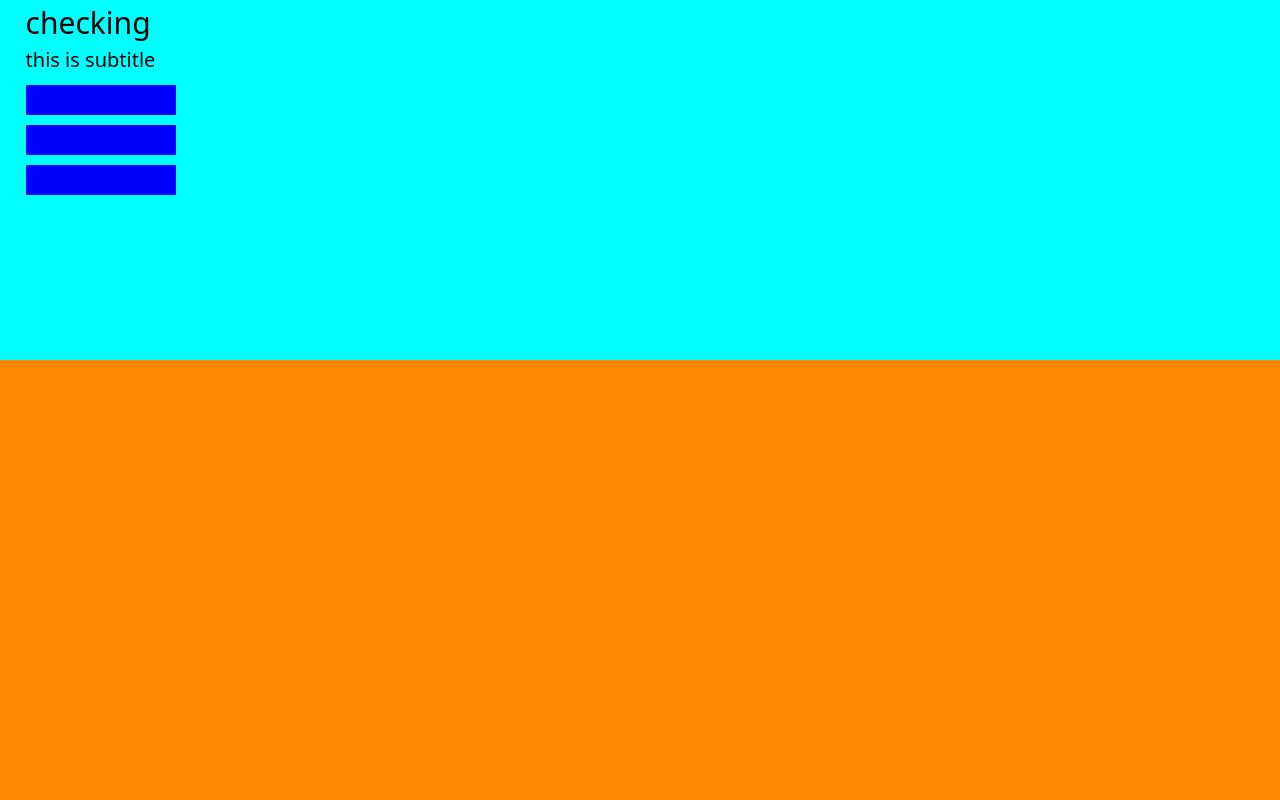
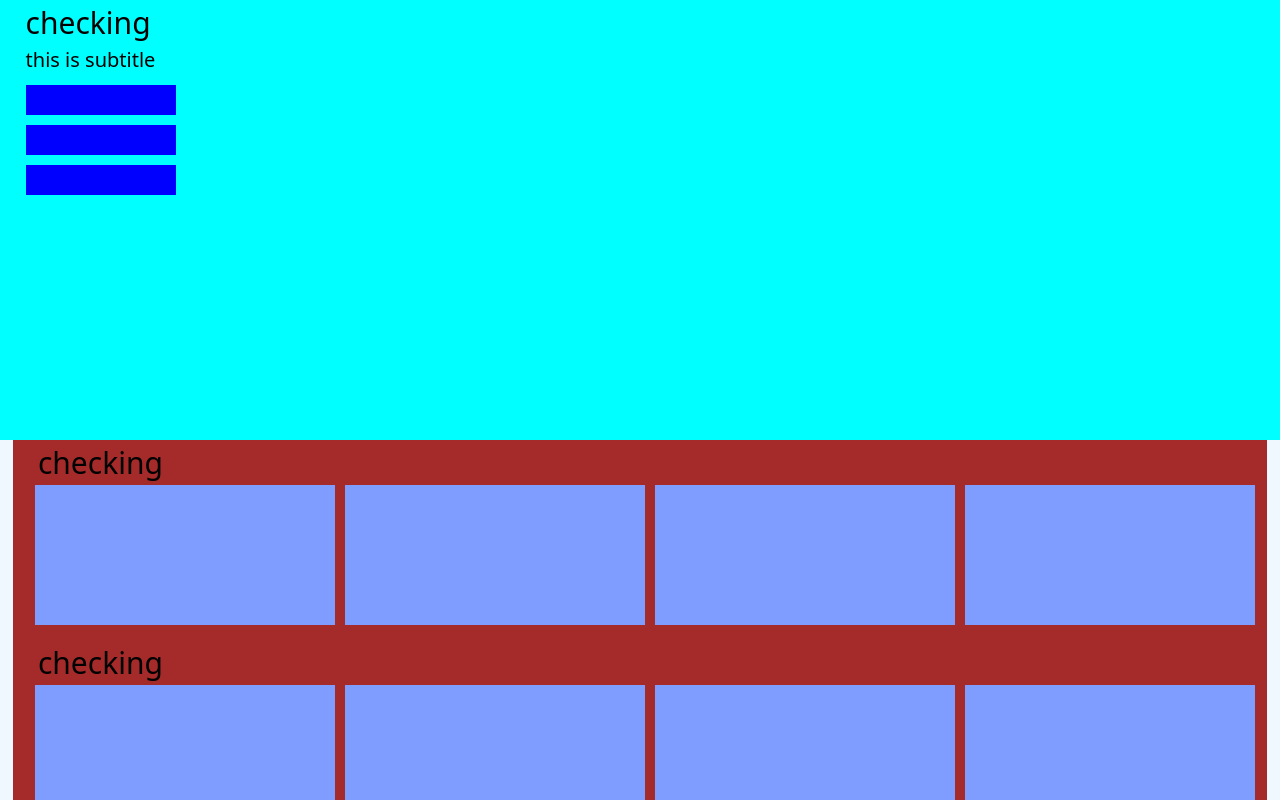
Before and after one commit to kunald-ovyo/LearningReact, a Next.js app in the folder react-full-stack/: page /HTML-css/AssetDetailPage in a window 1280 px wide. Built offline with nearby package versions, Linux system fonts and the light colour scheme.

Commit message:
added horizontal scrolling assets

```diff
--- a/react-full-stack/pages/HTML-css/AssetDetailPage.tsx
+++ b/react-full-stack/pages/HTML-css/AssetDetailPage.tsx
@@ -4,6 +4,7 @@ import styles from "@/styles/assetDetailPage.module.css";
 function AssetDetailPage() {
   return (
     <div className={styles.baseAssignment}>
+      <div className={styles.fullpage}>
         <div className={styles.bannerView}>
           <h1 className={styles.textTitle}>checking</h1>
           <h1 className={styles.textSubtitle}> this is subtitle</h1>
@@ -19,7 +20,111 @@ function AssetDetailPage() {
             </button>
           </div>
         </div>
-      <div className={styles.bottomView}></div>
+        <div className={styles.assetsHorrizontalList}>
+          <h1 className={styles.textTitle}>checking</h1>
+          <div className={styles.assetsHorrizontalListone}>
+            <div className={styles.innverContainerView}>
+              <div className={styles.theAssetImageBox} />
+              <div className={styles.theAssetImageBox} />
+              <div className={styles.theAssetImageBox} />
+              <div className={styles.theAssetImageBox} />
+              <div className={styles.theAssetImageBox} />
+              <div className={styles.theAssetImageBox} />
+              <div className={styles.theAssetImageBox} />
+              <div className={styles.theAssetImageBox} />
+              <div className={styles.theAssetImageBox} />
+              <div className={styles.theAssetImageBox} />
+              <div className={styles.theAssetImageBox} />
+              <div className={styles.theAssetImageBox} />
+              <div className={styles.theAssetImageBox} />
+              <div className={styles.theAssetImageBox} />
+              <div className={styles.theAssetImageBox} />
+              <div className={styles.theAssetImageBox} />
+              <div className={styles.theAssetImageBox} />
+              <div className={styles.theAssetImageBox} />
+              <div className={styles.theAssetImageBox} />
+            </div>
+          </div>
+        </div>
+        <div className={styles.assetsHorrizontalList}>
+          <h1 className={styles.textTitle}>checking</h1>
+          <div className={styles.assetsHorrizontalListone}>
+            <div className={styles.innverContainerView}>
+              <div className={styles.theAssetImageBox} />
+              <div className={styles.theAssetImageBox} />
+              <div className={styles.theAssetImageBox} />
+              <div className={styles.theAssetImageBox} />
+              <div className={styles.theAssetImageBox} />
+              <div className={styles.theAssetImageBox} />
+              <div className={styles.theAssetImageBox} />
+              <div className={styles.theAssetImageBox} />
+              <div className={styles.theAssetImageBox} />
+              <div className={styles.theAssetImageBox} />
+              <div className={styles.theAssetImageBox} />
+              <div className={styles.theAssetImageBox} />
+              <div className={styles.theAssetImageBox} />
+              <div className={styles.theAssetImageBox} />
+              <div className={styles.theAssetImageBox} />
+              <div className={styles.theAssetImageBox} />
+              <div className={styles.theAssetImageBox} />
+              <div className={styles.theAssetImageBox} />
+              <div className={styles.theAssetImageBox} />
+            </div>
+          </div>
+        </div>
+        <div className={styles.assetsHorrizontalList}>
+          <h1 className={styles.textTitle}>checking</h1>
+          <div className={styles.assetsHorrizontalListone}>
+            <div className={styles.innverContainerView}>
+              <div className={styles.theAssetImageBox} />
+              <div className={styles.theAssetImageBox} />
+              <div className={styles.theAssetImageBox} />
+              <div className={styles.theAssetImageBox} />
+              <div className={styles.theAssetImageBox} />
+              <div className={styles.theAssetImageBox} />
+              <div className={styles.theAssetImageBox} />
+              <div className={styles.theAssetImageBox} />
+              <div className={styles.theAssetImageBox} />
+              <div className={styles.theAssetImageBox} />
+              <div className={styles.theAssetImageBox} />
+              <div className={styles.theAssetImageBox} />
+              <div className={styles.theAssetImageBox} />
+              <div className={styles.theAssetImageBox} />
+              <div className={styles.theAssetImageBox} />
+              <div className={styles.theAssetImageBox} />
+              <div className={styles.theAssetImageBox} />
+              <div className={styles.theAssetImageBox} />
+              <div className={styles.theAssetImageBox} />
+            </div>
+          </div>
+        </div>
+        <div className={styles.assetsHorrizontalList}>
+          <h1 className={styles.textTitle}>checking</h1>
+          <div className={styles.assetsHorrizontalListone}>
+            <div className={styles.innverContainerView}>
+              <div className={styles.theAssetImageBox} />
+              <div className={styles.theAssetImageBox} />
+              <div className={styles.theAssetImageBox} />
+              <div className={styles.theAssetImageBox} />
+              <div className={styles.theAssetImageBox} />
+              <div className={styles.theAssetImageBox} />
+              <div className={styles.theAssetImageBox} />
+              <div className={styles.theAssetImageBox} />
+              <div className={styles.theAssetImageBox} />
+              <div className={styles.theAssetImageBox} />
+              <div className={styles.theAssetImageBox} />
+              <div className={styles.theAssetImageBox} />
+              <div className={styles.theAssetImageBox} />
+              <div className={styles.theAssetImageBox} />
+              <div className={styles.theAssetImageBox} />
+              <div className={styles.theAssetImageBox} />
+              <div className={styles.theAssetImageBox} />
+              <div className={styles.theAssetImageBox} />
+              <div className={styles.theAssetImageBox} />
+            </div>
+          </div>
+        </div>
+      </div>
     </div>
   );
 }
--- a/react-full-stack/styles/assetDetailPage.module.css
+++ b/react-full-stack/styles/assetDetailPage.module.css
@@ -5,11 +5,59 @@
   height: 100vh;
 }
 
+.fullPage {
+  position: relative;
+  overflow: scroll;
+}
+
+.theAssetImageBox {
+  margin-left: 10px;
+  width: 300px;
+  height: 140px;
+  background-color: rgb(127, 157, 255);
+}
+
+.dummyView {
+  width: 100%;
+  background-color: blueviolet;
+  height: 1000px;
+  margin-top: 20px;
+}
+
+.assetsHorrizontalList {
+  width: 98%;
+  margin-left: 1%;
+  margin-right: 1%;
+  height: 200px;
+  background-color: brown;
+  position: relative;
+  flex-direction: row;
+  justify-content: baseline;
+}
+
+.assetsHorrizontalListone {
+  width: 98%;
+  margin-left: 1%;
+  margin-right: 1%;
+  height: 200px;
+  background-color: brown;
+  position: relative;
+  display: flex;
+  flex-direction: row;
+  overflow: scroll;
+}
+
 .bannerView {
   width: 100%;
-  height: 55%;
+  height: 55vh;
   background-color: aqua;
-  position: relative;
+}
+
+.innverContainerView {
+  height: fit-content;
+  display: flex;
+  flex-direction: row;
+  justify-content: flex-start;
 }
 
 .playButton {
@@ -65,6 +113,12 @@
 }
 
 @media (max-width: 400px) {
+  .bannerView {
+    width: 400;
+    height: 280;
+    background-color: aqua;
+    position: relative;
+  }
   .baseAssignment {
     position: relative;
     background-color: aliceblue;
```
Lines whose indentation alone changed are shown as unchanged.
